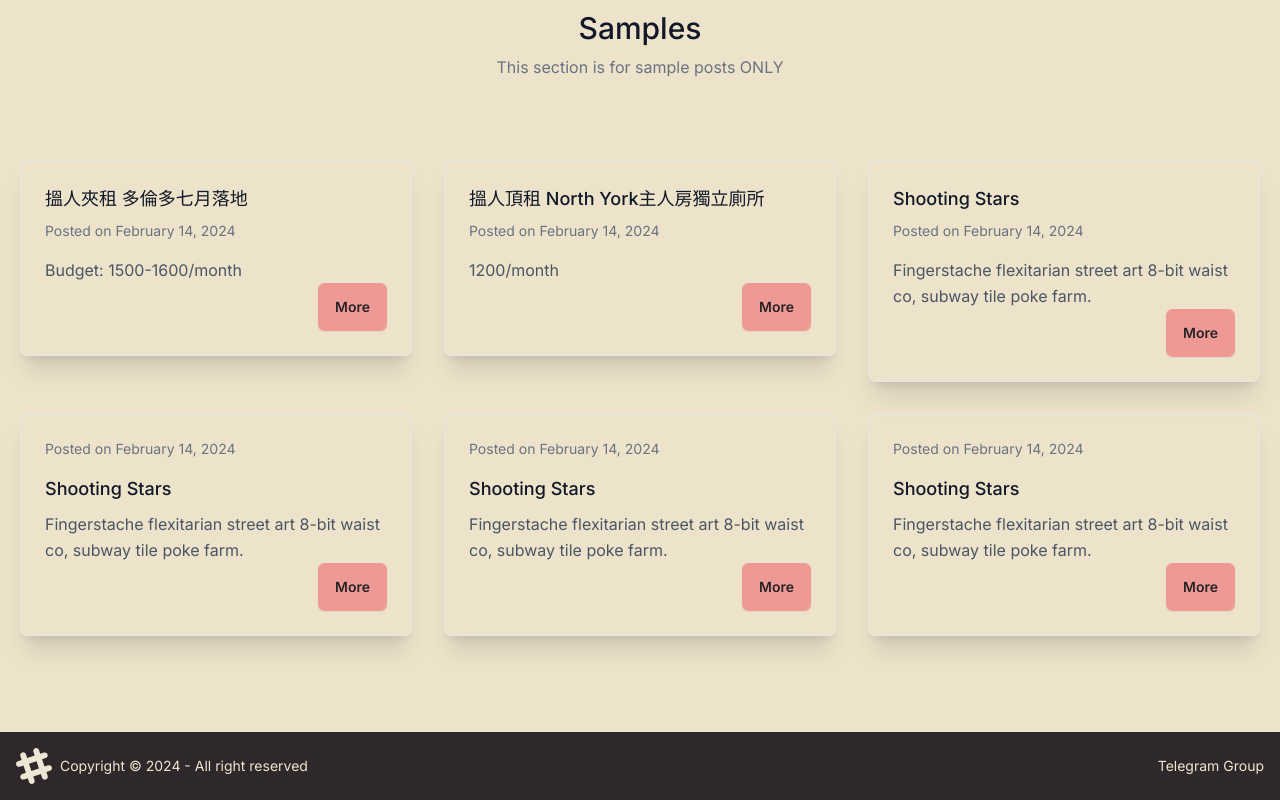
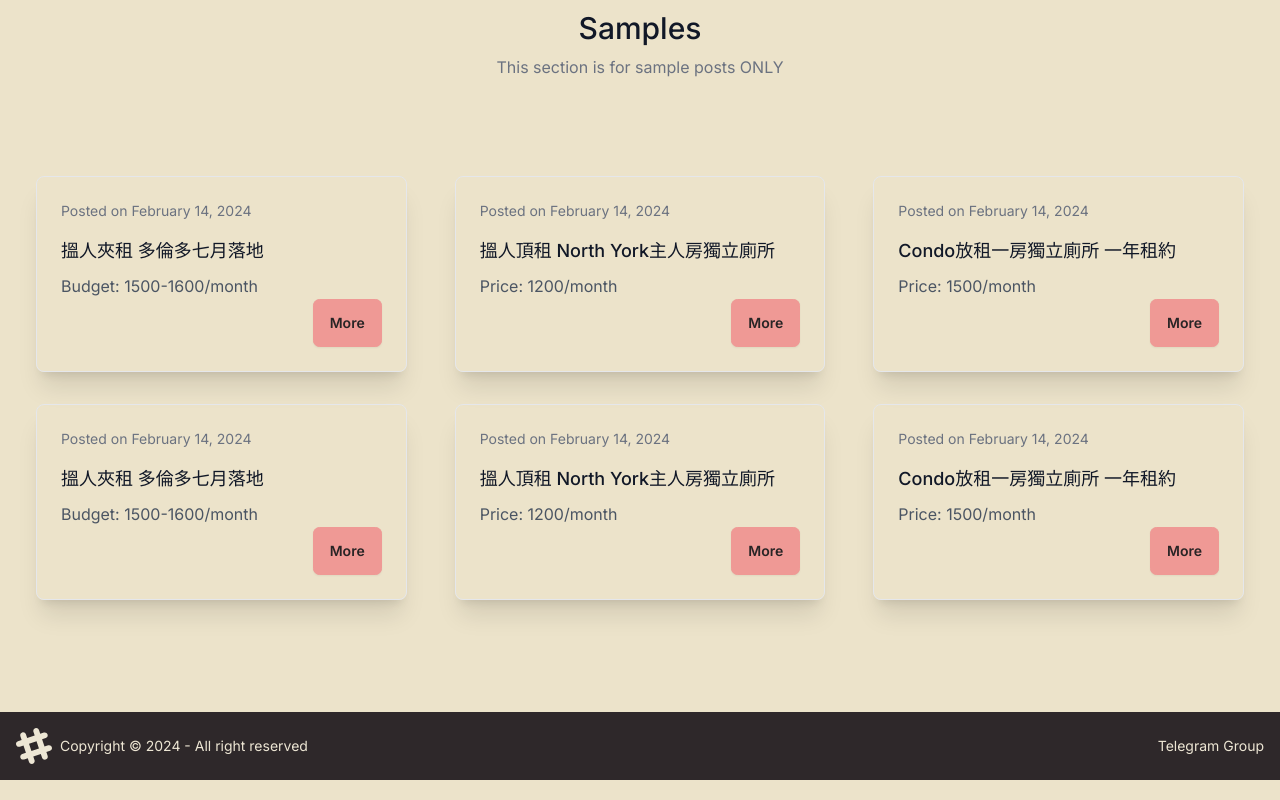
Before and after one commit to Alvisalc/RentinCA-FrontEnd, a Next.js app: page / in a window 1280 px wide. Shown: the part 954-1754 px from the top of the page. Built offline with nearby package versions, Linux system fonts and the light colour scheme.

Commit message:
sample grid layout

```diff
--- a/src/components/Sample.tsx
+++ b/src/components/Sample.tsx
@@ -20,65 +20,64 @@ export const Sample = () => {
             <h1 className="sm:text-3xl text-2xl font-medium title-font mb-2 text-gray-900">Samples</h1>
             <p className="lg:w-1/2 w-full leading-relaxed text-gray-500">This section is for sample posts ONLY</p>
             </div>
-            <div className="flex flex-wrap -m-4">
-            <div className="xl:w-1/3 md:w-1/2 p-4">
+            <div className="grid grid-cols-1 sm:grid-cols-2 lg:grid-cols-3 gap-4">
+                <div className="p-4">
                     <div className="border border-gray-200 p-6 rounded-lg shadow-xl">
-                    {/* <div className="flex justify-start">
-                        <p className="mx-1 select-none rounded-3xl bg-[#1FB2A5] px-3 text-center font-semibold  shadow-lg text-white">夾租</p>
-                    </div>  */}
+                    <p className="text-sm text-gray-500 mb-4">Posted on {formattedDate}</p>
                     <h2 className="text-lg text-gray-900 font-medium title-font mb-2">搵人夾租 多倫多七月落地</h2>
-                    <p className="text-sm text-gray-500 mb-4">Posted on {formattedDate}</p>
                     <p className="leading-relaxed text-base">Budget: 1500-1600/month</p>
                     <div className="card-actions justify-end">
                         <button className="btn btn-primary">More</button>
                     </div>
                     </div>
                 </div>
-            <div className="xl:w-1/3 md:w-1/2 p-4">
+                <div className="p-4">
                     <div className="border border-gray-200 p-6 rounded-lg shadow-xl">
+                        <p className="text-sm text-gray-500 mb-4">Posted on {formattedDate}</p>
                         <h2 className="text-lg text-gray-900 font-medium title-font mb-2">搵人頂租 North York主人房獨立廁所</h2>
-                <p className="text-sm text-gray-500 mb-4">Posted on {formattedDate}</p>
-                <p className="leading-relaxed text-base">1200/month</p>
+                        <p className="leading-relaxed text-base">Price: 1200/month</p>
                         <div className="card-actions justify-end">
                             <button className="btn btn-primary">More</button>
                         </div>
                     </div>
                 </div>
-            <div className="xl:w-1/3 md:w-1/2 p-4">
+                <div className="p-4">
                     <div className="border border-gray-200 p-6 rounded-lg shadow-xl">
-                <h2 className="text-lg text-gray-900 font-medium title-font mb-2">Shooting Stars</h2>
                         <p className="text-sm text-gray-500 mb-4">Posted on {formattedDate}</p>
-                <p className="leading-relaxed text-base">Fingerstache flexitarian street art 8-bit waist co, subway tile poke farm.</p>
+                        <h2 className="text-lg text-gray-900 font-medium title-font mb-2">Condo放租一房獨立廁所 一年租約</h2>
+                        <p className="leading-relaxed text-base">Price: 1500/month</p>
                         <div className="card-actions justify-end">
                             <button className="btn btn-primary">More</button>
                         </div>
                     </div>
                 </div>
-            <div className="xl:w-1/3 md:w-1/2 p-4">
+            </div>
+            <div className="grid grid-cols-1 sm:grid-cols-2 lg:grid-cols-3 gap-4">
+                <div className="p-4">
                     <div className="border border-gray-200 p-6 rounded-lg shadow-xl">
                     <p className="text-sm text-gray-500 mb-4">Posted on {formattedDate}</p>
-                <h2 className="text-lg text-gray-900 font-medium title-font mb-2">Shooting Stars</h2>
-                <p className="leading-relaxed text-base">Fingerstache flexitarian street art 8-bit waist co, subway tile poke farm.</p>
+                    <h2 className="text-lg text-gray-900 font-medium title-font mb-2">搵人夾租 多倫多七月落地</h2>
+                    <p className="leading-relaxed text-base">Budget: 1500-1600/month</p>
                     <div className="card-actions justify-end">
                         <button className="btn btn-primary">More</button>
                     </div>
                     </div>
                 </div>
-            <div className="xl:w-1/3 md:w-1/2 p-4">
+                <div className="p-4">
                     <div className="border border-gray-200 p-6 rounded-lg shadow-xl">
                         <p className="text-sm text-gray-500 mb-4">Posted on {formattedDate}</p>
-                <h2 className="text-lg text-gray-900 font-medium title-font mb-2">Shooting Stars</h2>
-                <p className="leading-relaxed text-base">Fingerstache flexitarian street art 8-bit waist co, subway tile poke farm.</p>
+                        <h2 className="text-lg text-gray-900 font-medium title-font mb-2">搵人頂租 North York主人房獨立廁所</h2>
+                        <p className="leading-relaxed text-base">Price: 1200/month</p>
                         <div className="card-actions justify-end">
                             <button className="btn btn-primary">More</button>
                         </div>
                     </div>
                 </div>
-            <div className="xl:w-1/3 md:w-1/2 p-4">
+                <div className="p-4">
                     <div className="border border-gray-200 p-6 rounded-lg shadow-xl">
                         <p className="text-sm text-gray-500 mb-4">Posted on {formattedDate}</p>
-                <h2 className="text-lg text-gray-900 font-medium title-font mb-2">Shooting Stars</h2>
-                <p className="leading-relaxed text-base">Fingerstache flexitarian street art 8-bit waist co, subway tile poke farm.</p>
+                        <h2 className="text-lg text-gray-900 font-medium title-font mb-2">Condo放租一房獨立廁所 一年租約</h2>
+                        <p className="leading-relaxed text-base">Price: 1500/month</p>
                         <div className="card-actions justify-end">
                             <button className="btn btn-primary">More</button>
                         </div>
```
Lines whose indentation alone changed are shown as unchanged.
